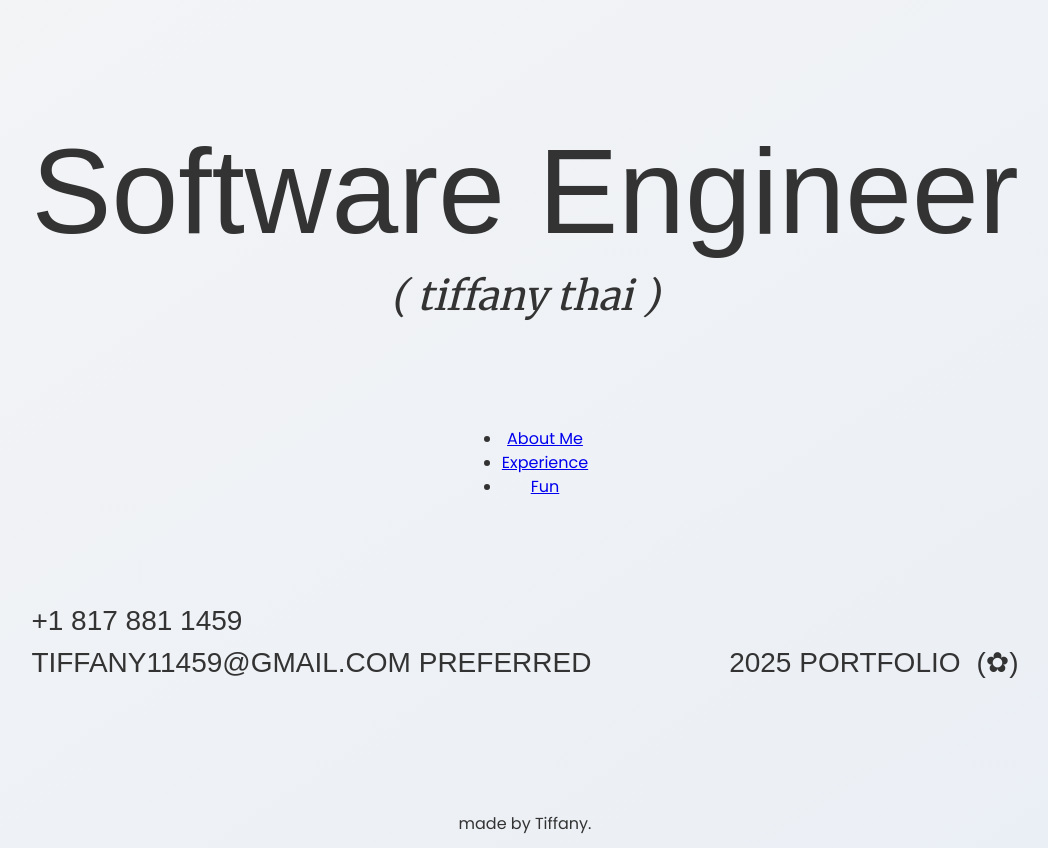
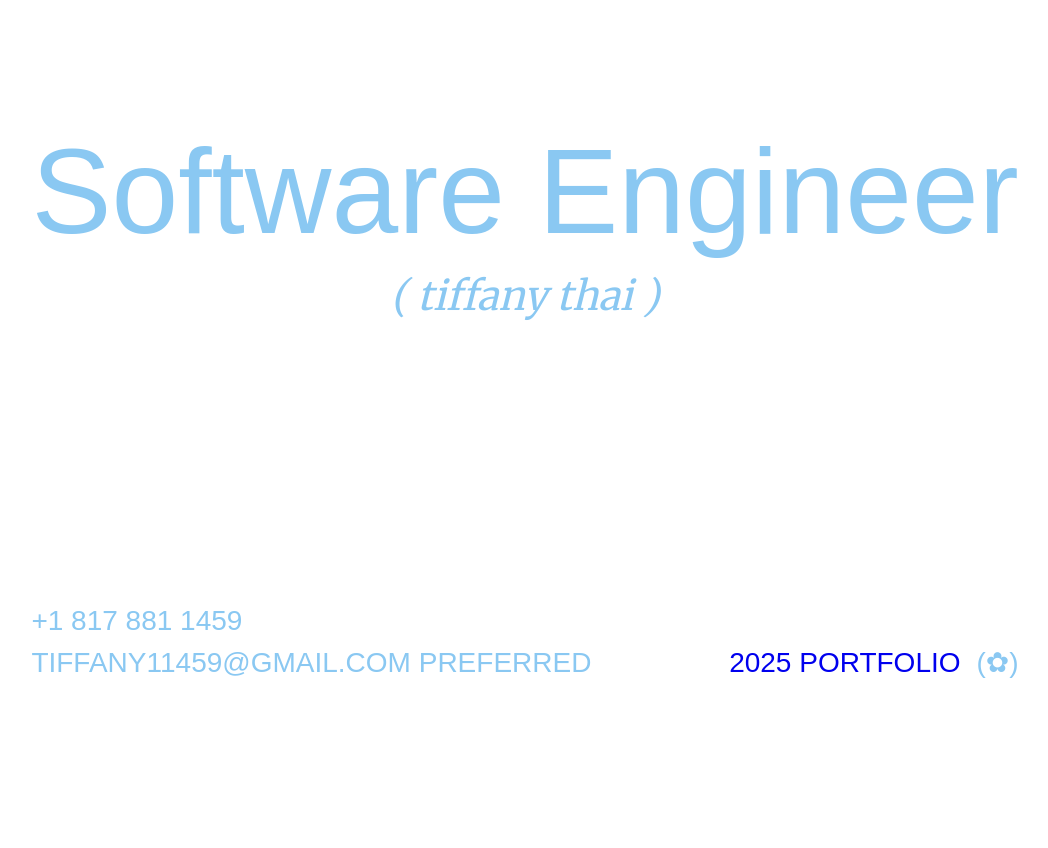
Before and after one commit to tt954/tthai, a SvelteKit app: page / in a window 1280 px wide. Shown: the whole page, without its empty margins (115-1163 px from the left). After the commit the page ends 800 px from the top, so only its background shows below. Built offline with nearby package versions, Linux system fonts and the light colour scheme.

Commit message:
refactor: remove unused css

```diff
--- a/src/routes/+layout.svelte
+++ b/src/routes/+layout.svelte
@@ -6,34 +6,7 @@
 	<main>
 		<slot />
 	</main>
-
-	<footer>made by Tiffany.</footer>
 </div>
 
 <style>
-	.app {
-		display: flex;
-		flex-direction: column;
-		min-height: 100vh;
-		background: linear-gradient(to bottom right, #f3f4f6, #eaeff5); /* Soft gradient */
-	}
-
-	main {
-		flex: 1;
-		display: flex;
-		flex-direction: column;
-	}
-
-	footer {
-		display: flex;
-		flex-direction: column;
-		justify-content: center;
-		align-items: center;
-	}
-
-	@media (min-width: 480px) {
-		footer {
-			padding: 12px 0;
-		}
-	}
 </style>
--- a/src/routes/+page.svelte
+++ b/src/routes/+page.svelte
@@ -1,25 +1,3 @@
-<script lang="ts">
-	import { page } from "$app/stores";
-
-	let isExpanded: boolean = false;
-	let isCopied: boolean = false;
-	const email: string = "tiffany11459@gmail.com";
-
-	function toggleContacts() {
-		isExpanded = !isExpanded;
-	}
-
-	async function copyEmail() {
-		try {
-			await navigator.clipboard.writeText(email);
-			isCopied = true;
-			setTimeout(() => (isCopied = false), 2000); // reset isCopied after 2 secs
-		} catch (err) {
-			console.error("Failed to copy: ", err);
-		}
-	}
-</script>
-
 <svelte:head>
 	<title>tieulam thai</title>
 	<meta name="tieulam thai" content="personal website" />
@@ -31,27 +9,13 @@
 		<h2 class="hero-name">( tiffany thai )</h2>
 	</div>
 
-	<nav class="menu">
-		<ul>
-			<li aria-current={$page.url.pathname === "/about" ? "page" : undefined}>
-				<a href="/about">About Me</a>
-			</li>
-			<li aria-current={$page.url.pathname === "/experience" ? "page" : undefined}>
-				<a href="/experience">Experience</a>
-			</li>
-			<li aria-current={$page.url.pathname === "/fun" ? "page" : undefined}>
-				<a href="/fun">Fun</a>
-			</li>
-		</ul>
-	</nav>
-
 	<div class="footer">
 		<div class="footer-contact">
 			<p>+1 817 881 1459</p>
 			<p>tiffany11459@gmail.com preferred</p>
 		</div>
 		<div class="footer-extra">
-			<p>2025 portfolio</p>
+			<a class="page-link" href="/experience">2025 portfolio</a>
 			<p>(✿)</p>
 		</div>
 	</div>
@@ -59,15 +23,16 @@
 
 <style>
 	section.hero {
+		align-items: center;
+		color: var(--color-blue);
 		display: flex;
 		flex-direction: column;
-		align-items: center;
+		height: 100vh;
 		justify-content: space-between;
-		height: 100vh;
+		margin: 0 auto;
+		padding: 7.25rem 1rem;
+		text-align: center;
 		width: max-content;
-		text-align: center;
-		padding: 7.25rem 1rem;
-		margin: 0 auto;
 	}
 
 	.hero-title {
@@ -85,11 +50,11 @@
 	}
 
 	.footer {
+		align-items: flex-end;
 		display: flex;
-		justify-content: space-between;
-		align-items: flex-end;
 		font-family: var(--font-oswald);
 		font-size: var(--font-size-h4);
+		justify-content: space-between;
 		text-transform: uppercase;
 		width: 100%;
 	}
@@ -100,4 +65,11 @@
 		display: flex;
 		gap: 1rem;
 	}
+
+	.page-link {
+		text-decoration: none;
+	}
+	.page-link:visited {
+		color: inherit;
+	}
 </style>
--- a/src/routes/styles.css
+++ b/src/routes/styles.css
@@ -13,6 +13,7 @@
 	--color-theme-2: #4075a6;
 	--color-text: rgba(0, 0, 0, 0.7);
 	--color-black: #333;
+	--color-blue: #8ac8f2;
 	--column-width: 42rem;
 	--column-margin-top: 4rem;
 	--font-size-body: 1rem;
```
